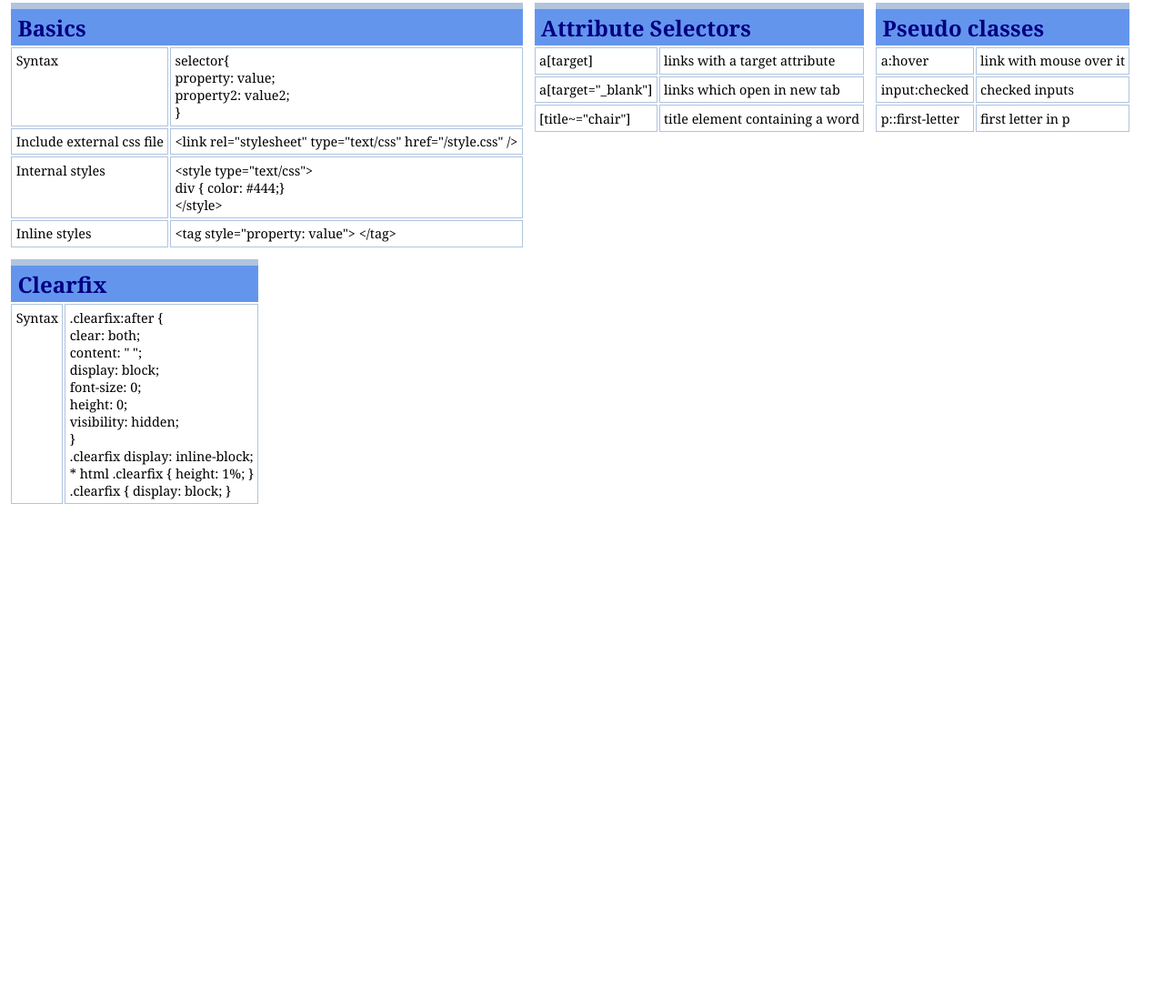
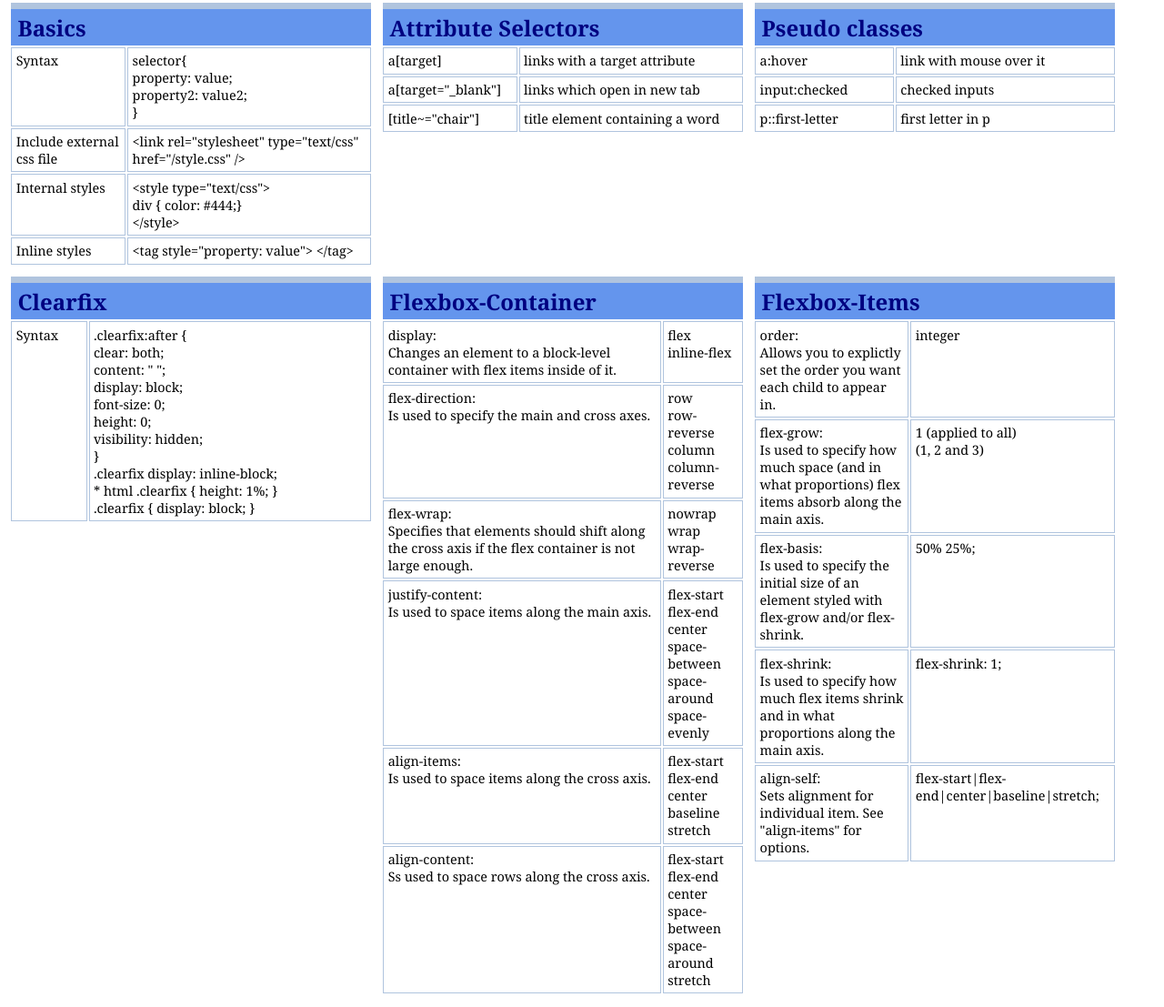
Before and after one commit to dratl/github.io, a plain HTML site: page css-cheatsheet/index.html in a window 1280 px wide. Shown: the part 66-1173 px from the top of the page at 91% size. Before the commit the page ends 800 px from the top, so only its background shows below. Drawn offline with Linux system fonts and the light colour scheme.

Commit message:
Añadimos las propiedades de Flexbox al CheatSheet de CSS

```diff
--- a/css-cheatsheet/index.html
+++ b/css-cheatsheet/index.html
@@ -107,5 +107,102 @@
                 </tr>
             </tbody>
         </table>
+        <table>
+            <thead>
+                <tr>
+                    <th colspan="2">Flexbox-Container</th>
+                </tr>
+            </thead>
+            <tbody>
+                <tr>
+                    <td>display:<br>Changes an element to a block-level container with flex items inside of it.</td>
+                    <td>
+                        flex<br>
+                        inline-flex
+                    </td>
+                </tr>
+                <tr>
+                    <td>flex-direction:<br>Is used to specify the main and cross axes.</td>
+                    <td>
+                        row<br>
+                        row-reverse<br>
+                        column<br>
+                        column-reverse
+                    </td>
+                </tr>
+                <tr>
+                    <td>flex-wrap:<br>Specifies that elements should shift along the cross axis if the flex container is not large enough.</td>
+                    <td>
+                        nowrap<br>
+                        wrap<br>
+                        wrap-reverse
+                    </td>
+                </tr>
+                <tr>
+                    <td>justify-content:<br>Is used to space items along the main axis.</td>
+                    <td>
+                        flex-start<br>
+                        flex-end<br>
+                        center<br>
+                        space-between<br>
+                        space-around<br>
+                        space-evenly
+                    </td>
+                </tr>
+                <tr>
+                    <td>align-items:<br>Is used to space items along the cross axis.</td>
+                    <td>
+                        flex-start<br>
+                        flex-end<br>
+                        center<br>
+                        baseline<br>
+                        stretch
+                    </td>
+                </tr>
+                <tr>
+                    <td>align-content:<br>Ss used to space rows along the cross axis.</td>
+                    <td>
+                        flex-start<br>
+                        flex-end<br>
+                        center<br>
+                        space-between<br>
+                        space-around<br>
+                        stretch
+                    </td>
+                </tr>
+            </tbody>
+        </table>
+        <table>
+            <thead>
+                <tr>
+                    <th colspan="2">Flexbox-Items</th>
+                </tr>
+            </thead>
+            <tbody>
+                <tr>
+                    <td>order:<br>Allows you to explictly set the order you want each child to appear in.</td>
+                    <td>integer</td>
+                </tr>
+                <tr>
+                    <td>flex-grow:<br>Is used to specify how much space (and in what proportions) flex items absorb along the main axis.</td>
+                    <td>
+                        1 (applied to all)<br>
+                        (1, 2 and 3)
+                    </td>
+                </tr>
+                <tr>
+                    <td>flex-basis:<br>Is used to specify the initial size of an element styled with flex-grow and/or flex-shrink.</td>
+                    <td>50% 25%;</td>
+                </tr>
+                <tr>
+                    <td>flex-shrink:<br>Is used to specify how much flex items shrink and in what proportions along the main axis.</td>
+                    <td>flex-shrink: 1;</td>
+                </tr>
+                <tr>
+                    <td>align-self:<br>Sets alignment for individual item. See "align-items" for options.</td>
+                    <td>flex-start|flex-end|center|baseline|stretch;</td>
+                </tr>
+            </tbody>
+        </table>
     </body>
 </html>
--- a/css-cheatsheet/styles.css
+++ b/css-cheatsheet/styles.css
@@ -15,6 +15,8 @@ td,th {
 table {
     display:inline-table;
     margin: 0.3em 0.15em;
+    width: 400px;
+    min-width: 200px;
 }
 
 th {
```
Also changed, not shown: tea-cozy/index.html (+0 -1 lines).
